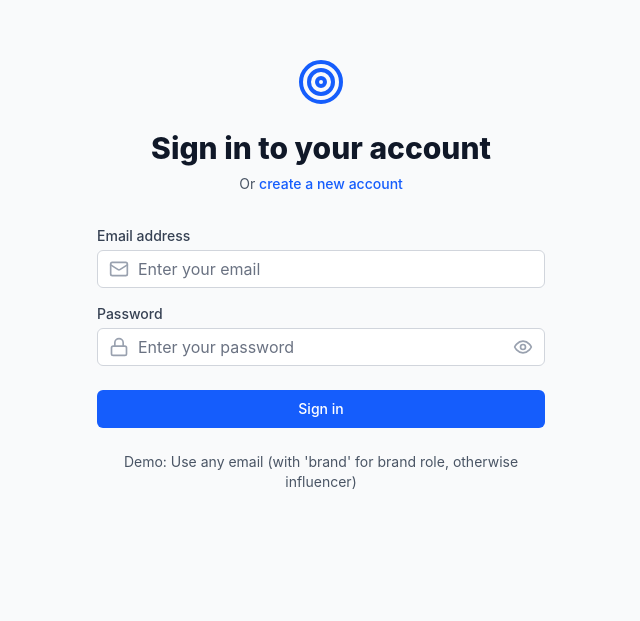
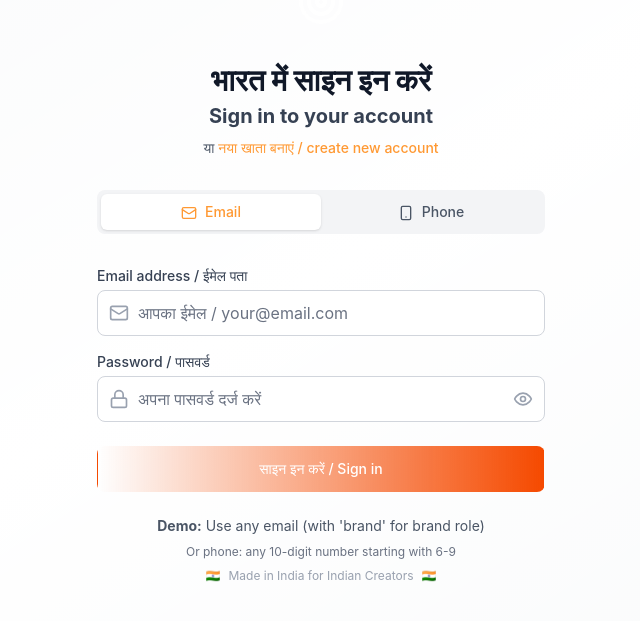
Before and after one commit to 1234-ad/pilot-frontend, a React (Vite) app: page /login in a window 1280 px wide. Shown: the part 125-746 px from the top of the page, without its empty margins (319-959 px from the left). Built offline with nearby package versions, Linux system fonts and the light colour scheme.

Commit message:
Update Login component with Indian market focus and improved UX

```diff
--- a/src/components/auth/Login.jsx
+++ b/src/components/auth/Login.jsx
@@ -2,11 +2,12 @@ import { useState } from 'react'
 import { Link, useNavigate } from 'react-router-dom'
 import { useForm } from 'react-hook-form'
 import { useAuthStore } from '../../store/authStore'
-import { Target, Mail, Lock, Eye, EyeOff } from 'lucide-react'
+import { Target, Mail, Lock, Eye, EyeOff, Smartphone } from 'lucide-react'
 
 const Login = () => {
   const [showPassword, setShowPassword] = useState(false)
   const [isLoading, setIsLoading] = useState(false)
+  const [loginMethod, setLoginMethod] = useState('email') // 'email' or 'phone'
   const { login } = useAuthStore()
   const navigate = useNavigate()
 
@@ -20,40 +21,77 @@ const Login = () => {
       // Mock user data - in real app, this would come from API
       const userData = {
         id: 1,
-        email: data.email,
-        name: data.email.split('@')[0],
-        role: data.email.includes('brand') ? 'brand' : 'influencer' // Simple role detection for demo
+        email: data.email || `${data.phone}@temp.com`,
+        phone: data.phone || null,
+        name: data.email ? data.email.split('@')[0] : `User${data.phone?.slice(-4)}`,
+        role: (data.email && data.email.includes('brand')) ? 'brand' : 'influencer',
+        location: 'India',
+        currency: 'INR'
       }
 
       login(userData)
       setIsLoading(false)
-      navigate('/dashboard')
+      navigate('/homepage')
     }, 1000)
   }
 
   return (
-    <div className="min-h-screen flex items-center justify-center bg-gray-50 py-12 px-4 sm:px-6 lg:px-8">
+    <div className="min-h-screen flex items-center justify-center bg-gradient-to-br from-saffron/10 via-white to-green-india/10 py-12 px-4 sm:px-6 lg:px-8">
       <div className="max-w-md w-full space-y-8">
         <div className="text-center">
           <div className="flex justify-center">
-            <Target className="h-12 w-12 text-blue-600" />
+            <div className="bg-gradient-to-r from-saffron to-green-india p-3 rounded-full">
+              <Target className="h-12 w-12 text-white" />
+            </div>
           </div>
           <h2 className="mt-6 text-3xl font-extrabold text-gray-900">
+            भारत में साइन इन करें
+          </h2>
+          <p className="mt-1 text-xl font-bold text-gray-700">
             Sign in to your account
-          </h2>
+          </p>
           <p className="mt-2 text-sm text-gray-600">
-            Or{' '}
-            <Link to="/register" className="font-medium text-blue-600 hover:text-blue-500">
-              create a new account
+            या{' '}
+            <Link to="/register" className="font-medium text-saffron hover:text-orange-600">
+              नया खाता बनाएं / create new account
             </Link>
           </p>
         </div>
 
+        {/* Login Method Toggle */}
+        <div className="flex bg-gray-100 rounded-lg p-1">
+          <button
+            type="button"
+            onClick={() => setLoginMethod('email')}
+            className={`flex-1 py-2 px-4 rounded-md text-sm font-medium transition-colors ${
+              loginMethod === 'email'
+                ? 'bg-white text-saffron shadow-sm'
+                : 'text-gray-600 hover:text-gray-900'
+            }`}
+          >
+            <Mail className="h-4 w-4 inline mr-2" />
+            Email
+          </button>
+          <button
+            type="button"
+            onClick={() => setLoginMethod('phone')}
+            className={`flex-1 py-2 px-4 rounded-md text-sm font-medium transition-colors ${
+              loginMethod === 'phone'
+                ? 'bg-white text-saffron shadow-sm'
+                : 'text-gray-600 hover:text-gray-900'
+            }`}
+          >
+            <Smartphone className="h-4 w-4 inline mr-2" />
+            Phone
+          </button>
+        </div>
+
         <form className="mt-8 space-y-6" onSubmit={handleSubmit(onSubmit)}>
           <div className="space-y-4">
+            {loginMethod === 'email' ? (
               <div>
                 <label htmlFor="email" className="block text-sm font-medium text-gray-700">
-                Email address
+                  Email address / ईमेल पता
                 </label>
                 <div className="mt-1 relative">
                   <div className="absolute inset-y-0 left-0 pl-3 flex items-center pointer-events-none">
@@ -61,25 +99,56 @@ const Login = () => {
                   </div>
                   <input
                     {...register('email', {
-                    required: 'Email is required',
+                      required: 'Email is required / ईमेल आवश्यक है',
                       pattern: {
                         value: /^[A-Z0-9._%+-]+@[A-Z0-9.-]+\.[A-Z]{2,}$/i,
-                      message: 'Invalid email address'
+                        message: 'Invalid email address / अमान्य ईमेल पता'
                       }
                     })}
                     type="email"
-                  className="block w-full pl-10 pr-3 py-2 border border-gray-300 rounded-md leading-5 bg-white placeholder-gray-500 focus:outline-none focus:placeholder-gray-400 focus:ring-1 focus:ring-blue-500 focus:border-blue-500"
-                  placeholder="Enter your email"
+                    className="block w-full pl-10 pr-3 py-3 border border-gray-300 rounded-lg leading-5 bg-white placeholder-gray-500 focus:outline-none focus:placeholder-gray-400 focus:ring-2 focus:ring-saffron focus:border-saffron"
+                    placeholder="आपका ईमेल / your@email.com"
                   />
                 </div>
                 {errors.email && (
                   <p className="mt-1 text-sm text-red-600">{errors.email.message}</p>
                 )}
               </div>
+            ) : (
+              <div>
+                <label htmlFor="phone" className="block text-sm font-medium text-gray-700">
+                  Phone Number / फ़ोन नंबर
+                </label>
+                <div className="mt-1 relative">
+                  <div className="absolute inset-y-0 left-0 pl-3 flex items-center pointer-events-none">
+                    <Smartphone className="h-5 w-5 text-gray-400" />
+                  </div>
+                  <div className="absolute inset-y-0 left-10 pl-3 flex items-center pointer-events-none">
+                    <span className="text-gray-500 text-sm">+91</span>
+                  </div>
+                  <input
+                    {...register('phone', {
+                      required: 'Phone number is required / फ़ोन नंबर आवश्यक है',
+                      pattern: {
+                        value: /^[6-9]\d{9}$/,
+                        message: 'Enter valid 10-digit mobile number / वैध 10-अंकीय मोबाइल नंबर दर्ज करें'
+                      }
+                    })}
+                    type="tel"
+                    maxLength="10"
+                    className="block w-full pl-20 pr-3 py-3 border border-gray-300 rounded-lg leading-5 bg-white placeholder-gray-500 focus:outline-none focus:placeholder-gray-400 focus:ring-2 focus:ring-saffron focus:border-saffron"
+                    placeholder="9876543210"
+                  />
+                </div>
+                {errors.phone && (
+                  <p className="mt-1 text-sm text-red-600">{errors.phone.message}</p>
+                )}
+              </div>
+            )}
 
             <div>
               <label htmlFor="password" className="block text-sm font-medium text-gray-700">
-                Password
+                Password / पासवर्ड
               </label>
               <div className="mt-1 relative">
                 <div className="absolute inset-y-0 left-0 pl-3 flex items-center pointer-events-none">
@@ -87,15 +156,15 @@ const Login = () => {
                 </div>
                 <input
                   {...register('password', {
-                    required: 'Password is required',
+                    required: 'Password is required / पासवर्ड आवश्यक है',
                     minLength: {
                       value: 6,
-                      message: 'Password must be at least 6 characters'
+                      message: 'Password must be at least 6 characters / पासवर्ड कम से कम 6 अक्षर का होना चाहिए'
                     }
                   })}
                   type={showPassword ? 'text' : 'password'}
-                  className="block w-full pl-10 pr-10 py-2 border border-gray-300 rounded-md leading-5 bg-white placeholder-gray-500 focus:outline-none focus:placeholder-gray-400 focus:ring-1 focus:ring-blue-500 focus:border-blue-500"
-                  placeholder="Enter your password"
+                  className="block w-full pl-10 pr-10 py-3 border border-gray-300 rounded-lg leading-5 bg-white placeholder-gray-500 focus:outline-none focus:placeholder-gray-400 focus:ring-2 focus:ring-saffron focus:border-saffron"
+                  placeholder="अपना पासवर्ड दर्ज करें"
                 />
                 <button
                   type="button"
@@ -119,16 +188,24 @@ const Login = () => {
             <button
               type="submit"
               disabled={isLoading}
-              className="group relative w-full flex justify-center py-2 px-4 border border-transparent text-sm font-medium rounded-md text-white bg-blue-600 hover:bg-blue-700 focus:outline-none focus:ring-2 focus:ring-offset-2 focus:ring-blue-500 disabled:opacity-50 disabled:cursor-not-allowed"
+              className="group relative w-full flex justify-center py-3 px-4 border border-transparent text-sm font-medium rounded-lg text-white bg-gradient-to-r from-saffron to-orange-600 hover:from-orange-600 hover:to-saffron focus:outline-none focus:ring-2 focus:ring-offset-2 focus:ring-saffron disabled:opacity-50 disabled:cursor-not-allowed transition-all duration-200"
             >
-              {isLoading ? 'Signing in...' : 'Sign in'}
+              {isLoading ? 'साइन इन हो रहा है... / Signing in...' : 'साइन इन करें / Sign in'}
             </button>
           </div>
 
-          <div className="text-center">
+          <div className="text-center space-y-2">
             <p className="text-sm text-gray-600">
-              Demo: Use any email (with 'brand' for brand role, otherwise influencer)
+              <strong>Demo:</strong> Use any email (with 'brand' for brand role)
             </p>
+            <p className="text-xs text-gray-500">
+              Or phone: any 10-digit number starting with 6-9
+            </p>
+            <div className="flex items-center justify-center space-x-2 text-xs text-gray-400">
+              <span>🇮🇳</span>
+              <span>Made in India for Indian Creators</span>
+              <span>🇮🇳</span>
+            </div>
           </div>
         </form>
       </div>
```
Lines whose indentation alone changed are shown as unchanged.
